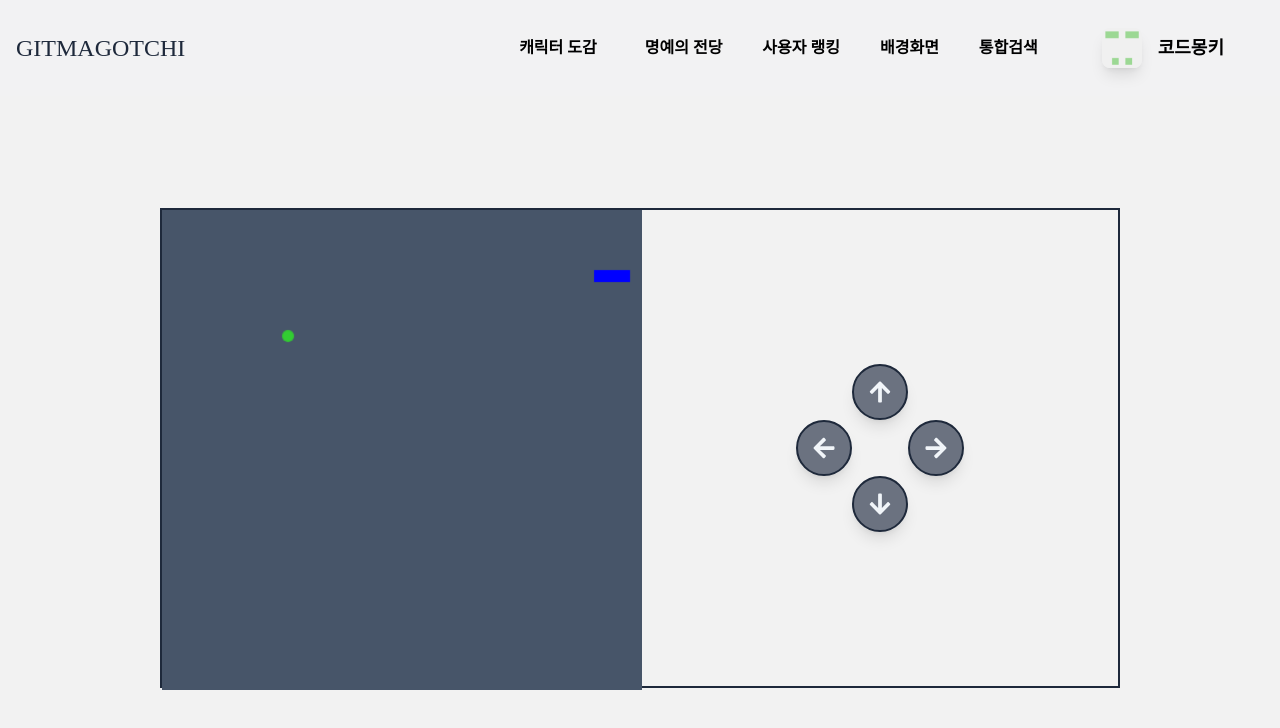
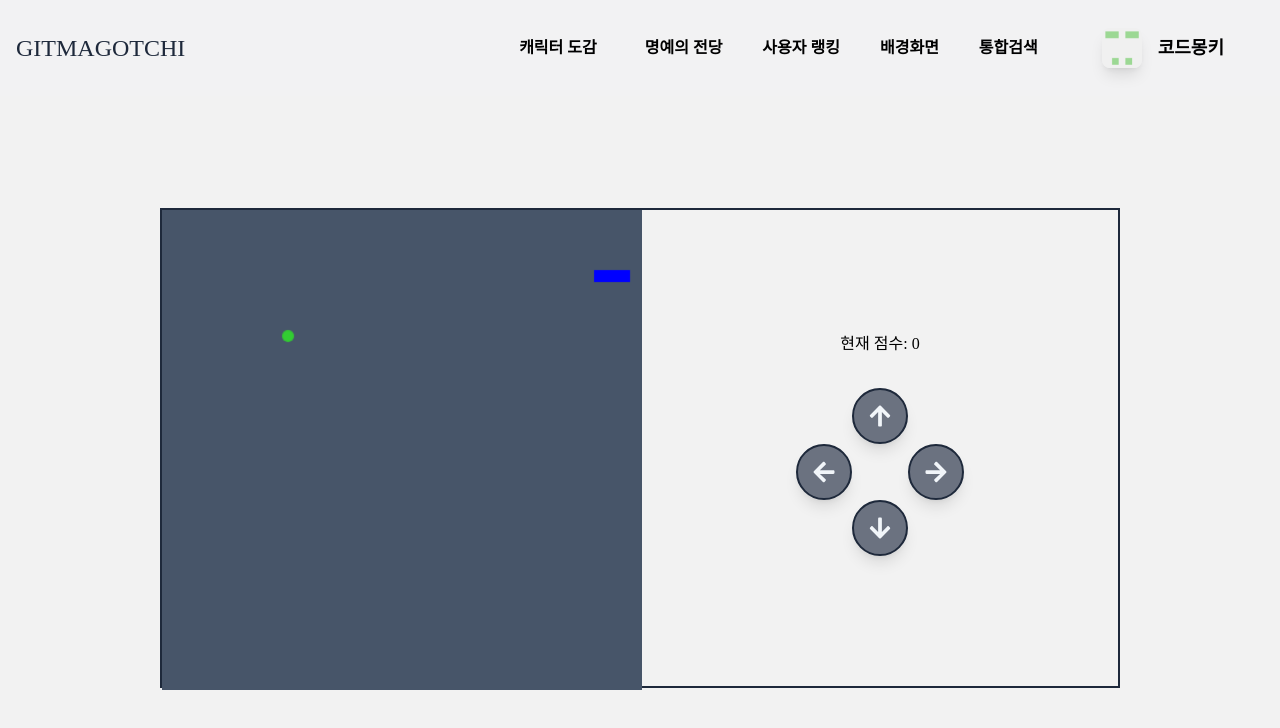
Before and after one commit to sulim0314/Gitmagotchi, a React (Vite) app in the folder front/: page /character/game in a window 1280 px wide. Shown: the top 728 px of the page. Built offline with nearby package versions, Linux system fonts and the light colour scheme; a web font is replaced by a local one; what recoil-persist would draw is missing.

Commit message:
⛏ [Fix/239] snake game fix

```diff
--- a/front/src/pages/Minigame.tsx
+++ b/front/src/pages/Minigame.tsx
@@ -160,6 +160,11 @@ export default function Minigame() {
       intervalId.current = setInterval(game, 50);
     }
     addEventListener("keydown", handleKeydown);
+
+    return () => {
+      clearInterval(intervalId.current!);
+      removeEventListener("keydown", handleKeydown);
+    };
   }, []);
 
   const game = () => {
@@ -184,7 +189,7 @@ export default function Minigame() {
   };
 
   const gameOver = () => {
-    alert("game over");
+    // alert("game over");
     clearInterval(intervalId.current!);
   };
 
@@ -194,6 +199,9 @@ export default function Minigame() {
         <GameArea ref={canvasRef} width={400} height={400} />
       </GameContainer>
       <DetailContainer>
+        <ScoreContainer>
+          <ScoreText>{`현재 점수: ${score}`}</ScoreText>
+        </ScoreContainer>
         <GameKeyContainer>
           <ArrowButton
             onClick={() => {
@@ -270,6 +278,8 @@ lg:h-[30rem]
 border-2
 border-slate-800
 flex
+flex-col
+space-y-6
 justify-center
 items-center
 `;
@@ -325,3 +335,7 @@ w-6
 h-6
 text-slate-100
 `;
+
+const ScoreContainer = tw.div``;
+
+const ScoreText = tw.h1``;
```
